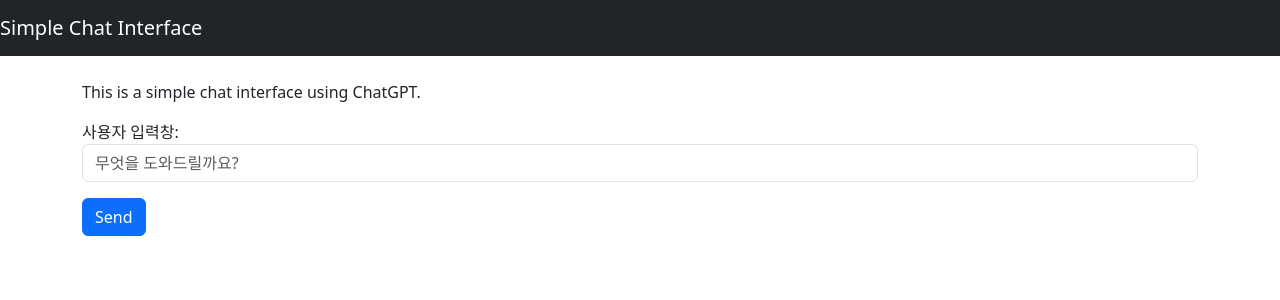
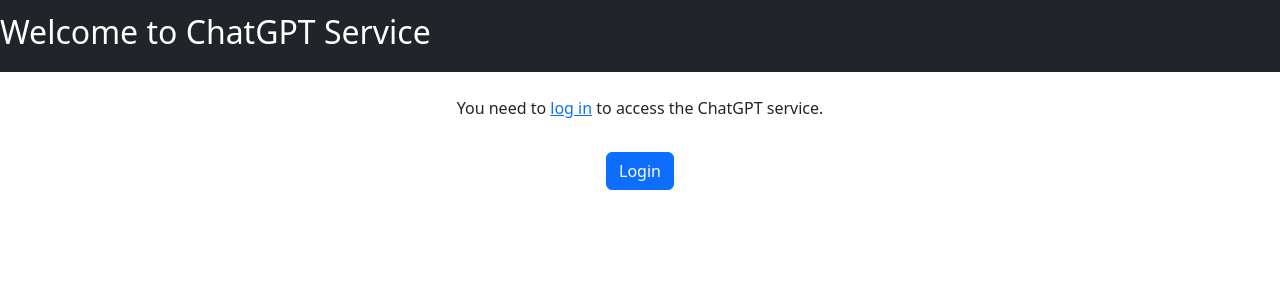
Before and after one commit to AlbertImKr/DjangoCBVChatGPT, a Django app: page / in a window 1280 px wide. Shown: the top 300 px of the page. Run offline with Django 5.2, Linux system fonts and the light colour scheme.

Commit message:
feat: ChatGPT API 연동 기능 및 로그인 로그아웃 기능 구현

```diff
--- /dev/null
+++ b/chat/templates/chat/home.html
@@ -0,0 +1,22 @@
+{% extends 'chat/base.html' %}
+
+{% block title %}Home{% endblock %}
+
+{% block header %}
+    <h2>Welcome to ChatGPT Service</h2>
+{% endblock %}
+
+{% block content %}
+    <div class="text-center">
+        {% if user.is_authenticated %}
+            <p>Welcome, {{ user.username }}! You can now access the <a href="{% url 'chat' %}">ChatGPT service</a>.</p>
+            <form method="post" action="{% url 'logout' %}" class="d-inline">
+                {% csrf_token %}
+                <button type="submit" class="btn btn-secondary mt-3">Logout</button>
+            </form>
+        {% else %}
+            <p>You need to <a href="{% url 'login' %}">log in</a> to access the ChatGPT service.</p>
+            <a href="{% url 'login' %}" class="btn btn-primary mt-3">Login</a>
+        {% endif %}
+    </div>
+{% endblock %}
--- a/chat/templates/chat/index.html
+++ b/chat/templates/chat/index.html
@@ -13,6 +13,13 @@
         {{ form.as_p }}
         <button type="submit" class="btn btn-primary">Send</button>
     </form>
+
+    {% if messages %}
+        {% for message in messages %}
+            <div class="alert alert-danger mt-3">{{ message }}</div>
+        {% endfor %}
+    {% endif %}
+
     {% if result %}
         <div class="alert alert-info mt-3">
             <strong>ChatGPT:</strong> {{ result }}
--- a/chat/urls.py
+++ b/chat/urls.py
@@ -3,5 +3,6 @@ from django.urls import path
 from . import views
 
 urlpatterns = [
-    path('', views.ChatView.as_view(), name='chat'),
+    path('chat/', views.ChatView.as_view(), name='chat'),
+    path('', views.HomeView.as_view(), name='home'),
 ]
--- a/chat/views.py
+++ b/chat/views.py
@@ -1,7 +1,9 @@
+from django import forms
 from django.conf import settings
+from django.contrib.auth.mixins import LoginRequiredMixin
+from django.views.generic import TemplateView
 from django.views.generic.edit import FormView
 from openai import OpenAI
-from django import forms
 
 from .forms import ChatForm
 
@@ -22,7 +24,7 @@ def get_completion(prompt, model="gpt-3.5-turbo"):
         return f"An error occurred: {e}"
 
 
-class ChatView(FormView):
+class ChatView(LoginRequiredMixin, FormView):
     template_name = 'chat/index.html'
     form_class = ChatForm
     success_url = '/'
@@ -33,3 +35,7 @@ class ChatView(FormView):
         return self.render_to_response(
                 self.get_context_data(form=form, result=result)
         )
+
+
+class HomeView(TemplateView):
+    template_name = 'chat/home.html'
--- a/config/settings.py
+++ b/config/settings.py
@@ -111,3 +111,5 @@ STATIC_URL = 'static/'
 # https://docs.djangoproject.com/en/5.1/ref/settings/#default-auto-field
 
 DEFAULT_AUTO_FIELD = 'django.db.models.BigAutoField'
+
+LOGIN_REDIRECT_URL = '/'
--- a/config/urls.py
+++ b/config/urls.py
@@ -15,10 +15,15 @@ Including another URLconf
     2. Add a URL to urlpatterns:  path('blog/', include('blog.urls'))
 """
 from django.contrib import admin
+from django.contrib.auth import views as auth_views
 from django.urls import path
 from django.urls.conf import include
 
 urlpatterns = [
     path('admin/', admin.site.urls),
     path('', include('chat.urls')),
+    path('login/',
+         auth_views.LoginView.as_view(), name='login'),
+    path('logout/', auth_views.LogoutView.as_view(next_page='/login/'),
+         name='logout'),
 ]
```
Also changed, not shown: templates/registration/login.html (added, +23 -0 lines).
